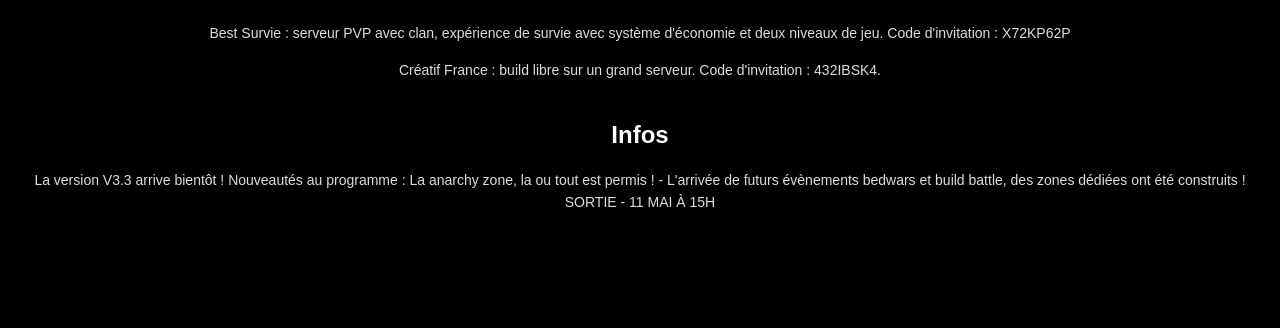
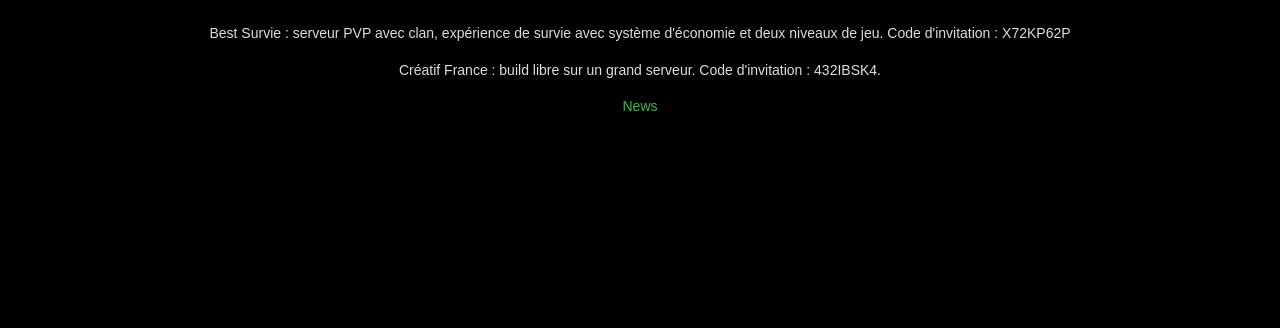
Before and after one commit to Team-CF-Games/cf-site, a Flask app: page / in a window 1280 px wide. Shown: the part 805-1133 px from the top of the page. After the commit the page ends 916 px from the top, so only its background shows below. Run offline with Flask 2, Linux system fonts and the light colour scheme.

Commit message:
Update home.html

```diff
--- a/templates/home.html
+++ b/templates/home.html
@@ -132,8 +132,7 @@
         <p>Best Survie : serveur PVP avec clan, expérience de survie avec système d'économie et deux niveaux de jeu. Code d'invitation : X72KP62P</p>
         <p>Créatif France : build libre sur un grand serveur. Code d'invitation : 432IBSK4.</p>
 
-        <h2>Infos</h2>
-        <p> La version V3.3 arrive bientôt ! Nouveautés au programme : La anarchy zone, la ou tout est permis ! - L'arrivée de futurs évènements bedwars et build battle, des zones dédiées ont été construits ! SORTIE - 11 MAI À 15H</p>
+        <a href="{{ url_for('news') }}">News</a>
     </div>
 
     <div class="footer">
```
